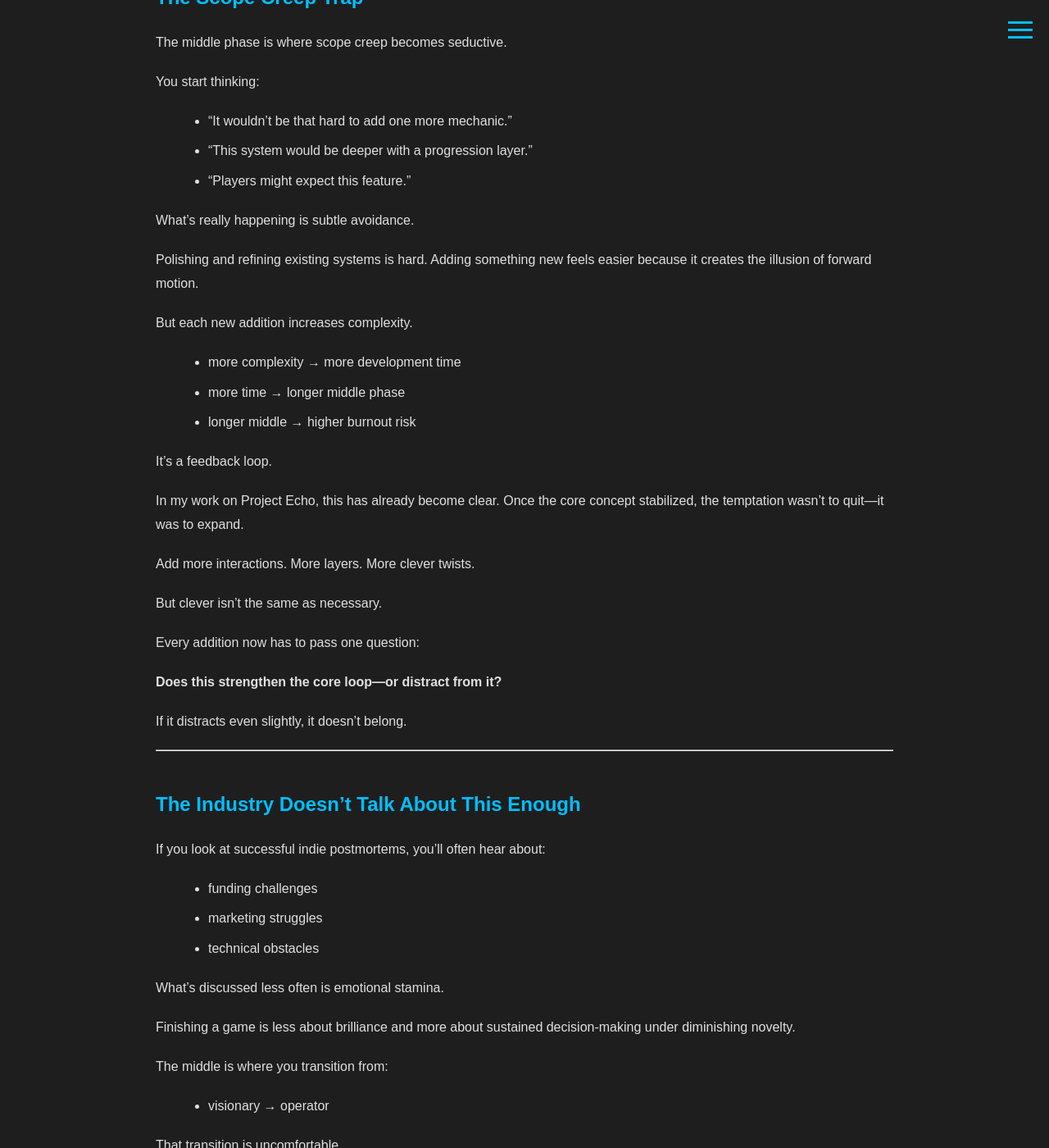
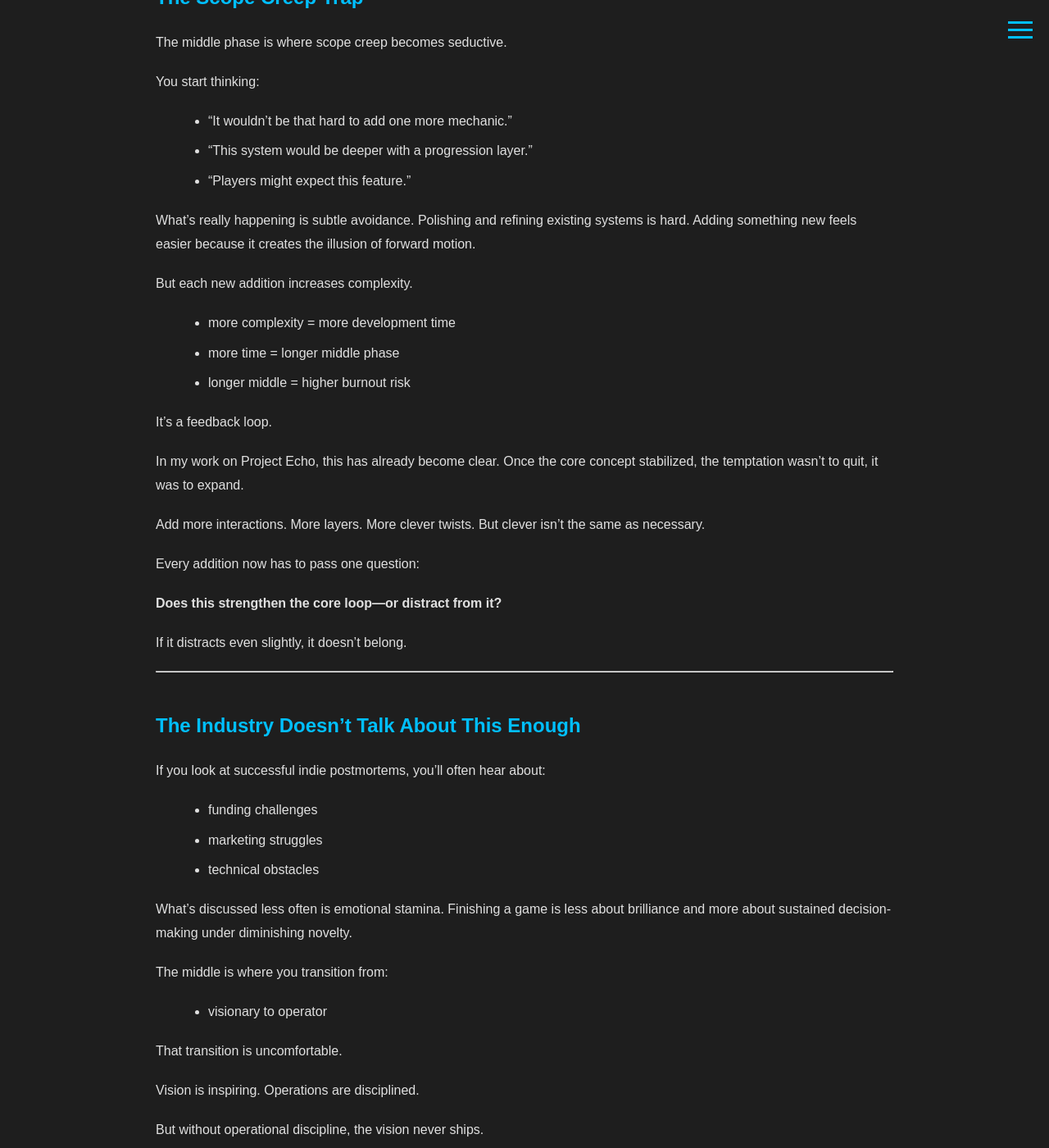
Before and after one commit to ScriptureExamined/NovawrightStudios, a Jekyll site: the page built from _posts/2026-03-02-the-most-dangerous=phase-of-game-development.md, in a window 1280 px wide and 1400 px high, scrolled down 2088 px. Shown: the whole window at 82% size. Built offline with Jekyll 4.4.1, drawn with Linux system fonts in a browser that asks for light colours; some of the changed text lies outside the part shown.

```diff
--- a/_posts/2026-03-02-the-most-dangerous=phase-of-game-development.md
+++ b/_posts/2026-03-02-the-most-dangerous=phase-of-game-development.md
@@ -5,10 +5,11 @@ date: 2026-03-02
 author: Roberta
 categories: [Development]
 excerpt: >
-  The most dangerous phase of game development isn’t the beginning—it’s the middle. This post breaks down why projects stall there and how to push through it.
+  The most dangerous phase of game development isn’t the beginning, it’s the middle. This post breaks down why projects stall there and how to push through it.
 ---
 
 # The Most Dangerous Phase of Game Development
+
 ## (And How to Survive It)
 
 Every game begins with excitement.
@@ -43,7 +44,7 @@ The middle is where:
 
 This is the phase where many indie projects stall indefinitely or collapse entirely.
 
-Not because the idea was bad—but because the discipline required to finish wasn’t prepared for.
+Not because the idea was bad, but because the discipline required to finish wasn’t prepared for.
 
 ---
 
@@ -55,7 +56,7 @@ In the middle of development, reality sets in.
 - that elegant system needs edge-case handling
 - that small feature affects multiple other systems
 
-Momentum slows—not because progress isn’t happening, but because progress becomes incremental instead of explosive.
+Momentum slows, not because progress isn’t happening, but because progress becomes incremental instead of explosive.
 
 And humans are wired to crave visible wins. When progress feels invisible, motivation dips.
 
@@ -81,23 +82,19 @@ You start thinking:
 - “This system would be deeper with a progression layer.”
 - “Players might expect this feature.”
 
-What’s really happening is subtle avoidance.
-
-Polishing and refining existing systems is hard. Adding something new feels easier because it creates the illusion of forward motion.
+What’s really happening is subtle avoidance. Polishing and refining existing systems is hard. Adding something new feels easier because it creates the illusion of forward motion.
 
 But each new addition increases complexity.
 
-- more complexity → more development time
-- more time → longer middle phase
-- longer middle → higher burnout risk
+- more complexity = more development time
+- more time = longer middle phase
+- longer middle = higher burnout risk
 
 It’s a feedback loop.
 
-In my work on Project Echo, this has already become clear. Once the core concept stabilized, the temptation wasn’t to quit—it was to expand.
+In my work on Project Echo, this has already become clear. Once the core concept stabilized, the temptation wasn’t to quit, it was to expand.
 
-Add more interactions. More layers. More clever twists.
-
-But clever isn’t the same as necessary.
+Add more interactions. More layers. More clever twists. But clever isn’t the same as necessary.
 
 Every addition now has to pass one question:
 
@@ -115,18 +112,15 @@ If you look at successful indie postmortems, you’ll often hear about:
 - marketing struggles
 - technical obstacles
 
-What’s discussed less often is emotional stamina.
-
-Finishing a game is less about brilliance and more about sustained decision-making under diminishing novelty.
+What’s discussed less often is emotional stamina. Finishing a game is less about brilliance and more about sustained decision-making under diminishing novelty.
 
 The middle is where you transition from:
 
-- visionary → operator
+- visionary to operator
 
 That transition is uncomfortable.
 
-Vision is inspiring.
-Operations are disciplined.
+Vision is inspiring. Operations are disciplined.
 
 But without operational discipline, the vision never ships.
 
@@ -141,13 +135,7 @@ There are clear signs you’ve entered this phase:
 - you revisit earlier systems more than you build new ones
 - you feel tempted to redesign core mechanics instead of refining them
 
-None of these are signs of failure.
-
-They are signs of maturity in the project.
-
-The game is no longer an idea—it’s a structure.
-
-And structures require reinforcement.
+None of these are signs of failure. They are signs of maturity in the project. The game is no longer an idea—it’s a structure. And structures require reinforcement.
 
 ---
 
@@ -171,9 +159,7 @@ For Project Echo, that means clearly defining:
 - what decisions they are making
 - what tension drives engagement
 
-If a feature doesn’t strengthen that loop, it’s optional.
-
-And optional features are the first to go.
+If a feature doesn’t strengthen that loop, it’s optional. And optional features are the first to go.
 
 ---
 
@@ -190,17 +176,13 @@ Measure progress by:
 
 These may be invisible externally, but they are critical internally.
 
-Momentum isn’t built from massive leaps.
-
-It’s built from consistent steps.
+Momentum isn’t built from massive leaps. It’s built from consistent steps.
 
 ---
 
 ### 3. Reduce, Don’t Expand
 
-When motivation dips, the instinct is expansion.
-
-Resist it.
+When motivation dips, the instinct is expansion. Resist it.
 
 Reduction sharpens design.
 
@@ -208,27 +190,15 @@ Reduction sharpens design.
 - simplifying interactions improves clarity
 - removing complexity increases player satisfaction
 
-Less isn’t weaker.
-
-Less is focused.
+Less isn’t weaker. Less is focused.
 
 ---
 
 ### 4. Document the Process
 
-One of the most powerful tools in the middle phase is reflection.
+One of the most powerful tools in the middle phase is reflection. When you document decisions, why something was cut, why something was simplified, you reinforce clarity. Writing forces you to articulate reasoning. And articulated reasoning strengthens discipline.
 
-When you document decisions—why something was cut, why something was simplified—you reinforce clarity.
-
-Writing forces you to articulate reasoning.
-
-And articulated reasoning strengthens discipline.
-
-That’s one reason I’m committing to documenting development publicly.
-
-Not for visibility alone—but for structural clarity.
-
-If I can’t explain why something belongs in the game, that’s usually a warning sign.
+That’s one reason I’m committing to documenting development publicly. Not for visibility alone—but for structural clarity. If I can’t explain why something belongs in the game, that’s usually a warning sign.
 
 ---
 
@@ -242,9 +212,7 @@ The industry is full of:
 
 What it has fewer of are finished products.
 
-The difference often isn’t skill.
-
-It’s endurance through the middle.
+The difference often isn’t skill. It’s endurance through the middle.
 
 The willingness to:
 
@@ -253,25 +221,19 @@ The willingness to:
 - operate instead of fantasize
 - finish instead of restart
 
-That phase doesn’t feel glamorous.
-
-But it’s where games are truly built.
+That phase doesn’t feel glamorous. But it’s where games are truly built.
 
 ---
 
 ## Final Thought
 
-The most dangerous phase of game development isn’t the beginning.
-
-It’s when the excitement fades and discipline must replace it.
+The most dangerous phase of game development isn’t the beginning. It’s when the excitement fades and discipline must replace it.
 
 When work becomes steady instead of explosive.
 When refinement replaces invention.
 When focus becomes more important than creativity.
 
-If you’re in that phase right now, it doesn’t mean your project is failing.
-
-It means it’s becoming real.
+If you’re in that phase right now, it doesn’t mean your project is failing. It means it’s becoming real.
 
 Survive the middle.
 Protect the core.
```
